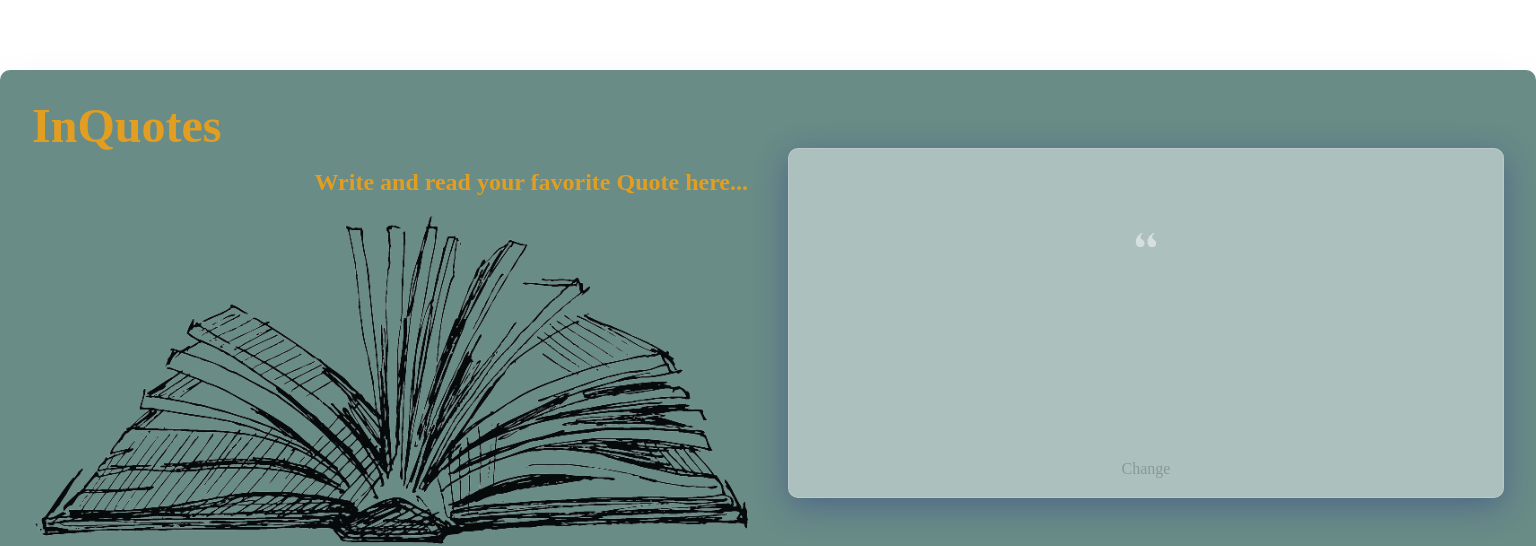
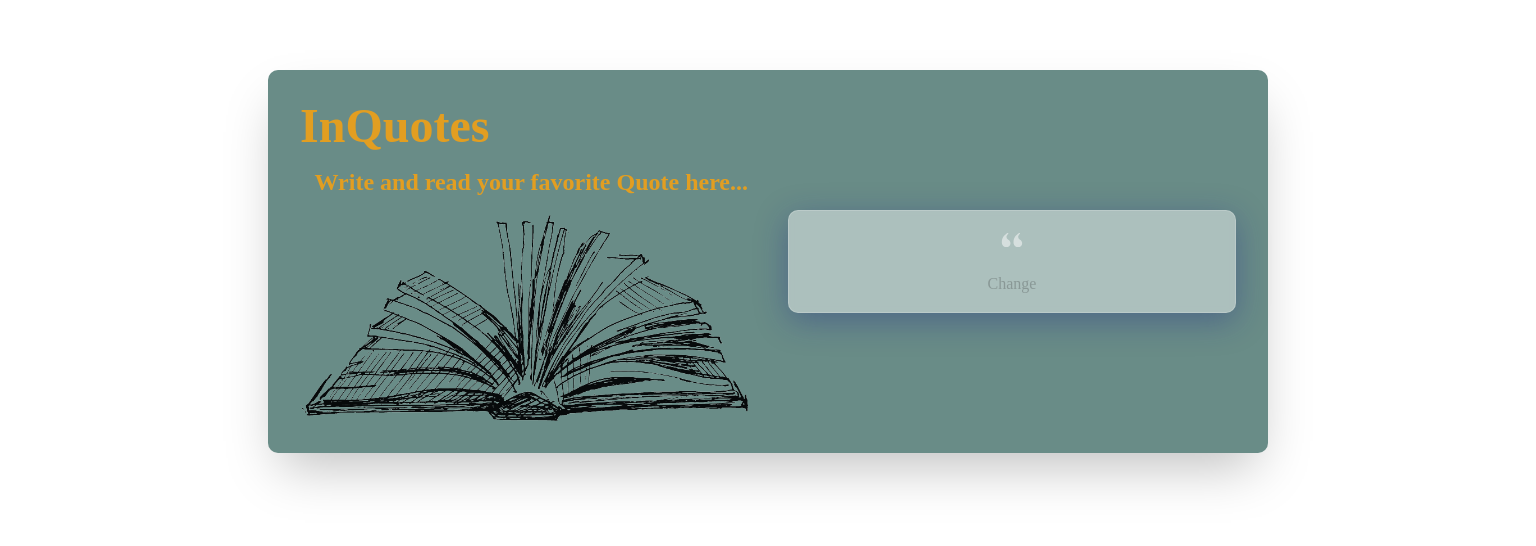
Before and after one commit to Nawzneen/Dreamopia, a Next.js app: page / in a window 1536 px wide. Shown: the part 138-684 px from the top of the page. Built offline with nearby package versions, Linux system fonts and the light colour scheme; no server answers; a web font is replaced by a local one.

Commit message:
Style: change style in profile and home page

```diff
--- a/styles/globals.css
+++ b/styles/globals.css
@@ -1,8 +1,8 @@
 @tailwind base;
 @tailwind components;
 @tailwind utilities;
-@import url('https://fonts.googleapis.com/css2?family=Caveat:wght@400..700&display=swap');
-@import url('https://fonts.googleapis.com/css2?family=Grandstander:ital,wght@0,100..900;1,100..900&display=swap');
+@import url("https://fonts.googleapis.com/css2?family=Caveat:wght@400..700&display=swap");
+@import url("https://fonts.googleapis.com/css2?family=Grandstander:ital,wght@0,100..900;1,100..900&display=swap");
 :root {
   --foreground-rgb: 0, 0, 0;
   --background-start-rgb: 214, 219, 220;
@@ -38,15 +38,15 @@
   --secondary-color: #2D9596;
   --tertiary-color: #9AD0C2;
   --quaternary-color: #F1FADA; */
-  --font-color: ##2f4858;
+  --font-color: #2f4858;
   --base-color: #466a71;
   --primary-color: #698c87;
   --secondary-color: #95ae9c;
   --tertiary-color: #c8cfb5;
   --quaternary-color: #fef0d6;
-  --primary-font-handwritten: 'Pacifico', cursive;
-  --secondary-font-handwritten: 'Amatic SC', cursive;
-  --tertiary-font-handwritten: 'Caveat', cursive;
+  --primary-font-handwritten: "Pacifico", cursive;
+  --secondary-font-handwritten: "Amatic SC", cursive;
+  --tertiary-font-handwritten: "Caveat", cursive;
 }
 
 /* .grandstander-<uniquifier> {
@@ -57,9 +57,8 @@
 } */
 
 /* ---------------------- */
-h1 h2 h3 h4 h5 h6{
+h1 h2 h3 h4 h5 h6 {
   font-family: var(--primary-font-sans-serif) !important;
-
 }
 
 .container {
@@ -67,7 +66,6 @@ h1 h2 h3 h4 h5 h6{
   margin-right: auto;
   padding-left: 1.5rem;
   padding-right: 1.5rem;
-
 }
 
 @media (min-width: 640px) {
@@ -76,6 +74,10 @@ h1 h2 h3 h4 h5 h6{
     padding-right: 1.5rem; */
     padding-left: 1.5rem;
     padding-right: 1.5rem;
+  }
+  .home_header_section {
+    width: 550px !important;
+    margin: auto;
   }
 }
 
@@ -86,6 +88,10 @@ h1 h2 h3 h4 h5 h6{
     padding-left: 3rem;
     padding-right: 3rem;
   }
+  .home_header_section {
+    width: 650px !important;
+    margin: auto;
+  }
 }
 
 @media (min-width: 1024px) {
@@ -94,6 +100,9 @@ h1 h2 h3 h4 h5 h6{
     padding-right: 2.5rem; */
     padding-left: 6rem;
     padding-right: 6rem;
+  }
+  .home_header_section {
+    width: 800px !important;
 
   }
 }
@@ -103,73 +112,91 @@ h1 h2 h3 h4 h5 h6{
     padding-left: 6rem;
     padding-right: 6rem;
   }
+  .home_header_section {
+    width: 1000px !important;
 
+  }
+}
+@media (min-width: 1536px) {
+  .container {
+    padding-left: 12rem;
+    padding-right: 12rem;
+  }
+  .home_header_section {
+    width: 1000px !important;
+
+
+  }
 }
 
 /* //////////////// */
-body{
-
+body {
   font-family: var(--tertiary-font-display);
   background-color: rgb(255, 255, 255);
   /* background-image: url("../public/pexels-caio.jpg") !important;
   background-repeat: none;
   background-size:contain ; */
-
 }
 
-nav{
+nav {
   height: 80px;
   /* background: rgb(38,80,115);
 background: linear-gradient(90deg, rgba(38,80,115,1) 0%, rgba(45,149,150,1) 100%, rgba(0,212,255,1) 100%);
 -webkit-box-shadow: -1px 18px 24px -23px rgba(0,0,0,0.75);
 -moz-box-shadow: -1px 18px 24px -23px rgba(0,0,0,0.75); */
-background: rgb(70,106,113);
-background: linear-gradient(90deg, rgba(70,106,113,1) 0%, rgba(252,255,203,1) 100%, rgba(105,140,135,1) 100%);
+  background: rgb(70, 106, 113);
+  background: linear-gradient(
+    90deg,
+    rgba(70, 106, 113, 1) 0%,
+    rgba(252, 255, 203, 1) 100%,
+    rgba(105, 140, 135, 1) 100%
+  );
   /* box-shadow: -1px 18px 24px -23px rgba(0,0,0,0.75) !important; */
-} */
-nav button{
+}
+*/ nav button {
   border: 2px white solid !important;
   padding: 4px 8px !important;
 }
 
-.home_header_section{
-  /* min-height: 90vh !important; */
+.home_header_section {
   font-family: "Grandstander", cursive;
-  /* background: rgb(38,80,115);
-  background: linear-gradient(90deg, rgba(38,80,115,1) 0%, rgba(45,149,150,1) 100%, rgba(0,212,255,1) 100%);
-  -webkit-box-shadow: -1px 18px 24px -23px rgba(0,0,0,0.75);
-  -moz-box-shadow: -1px 18px 24px -23px rgba(0,0,0,0.75);
-  box-shadow: -1px 18px 24px -23px rgba(0,0,0,0.75) !important; */
   background-color: var(--primary-color);
-    /* background-image: url("../public/pexels-caio-46274.jpg") !important; */
   background-repeat: no-repeat;
-  background-size:contain ;
+  background-size: contain;
   border-radius: 10px;
-  /* height: 90vh; */
-  /* width: fit-content; */
+  width: 400px;
+  margin-left: auto ;
+  margin-right: auto ;
+
 
 }
 .home_header_text {
-  color: rgb(226,158,33) !important;
-color: linear-gradient(90deg, rgba(226,158,33,1) 0%, rgba(252,255,203,1) 100%, rgba(0,212,255,1) 100%) !important;
+  color: rgb(226, 158, 33) !important;
+  color: linear-gradient(
+    90deg,
+    rgba(226, 158, 33, 1) 0%,
+    rgba(252, 255, 203, 1) 100%,
+    rgba(0, 212, 255, 1) 100%
+  ) !important;
 }
-.home_bottom_section{
+.home_bottom_section {
   background-color: var(--secondary-color);
 }
 
-.right_section{
-  background: rgba( 255, 255, 255, 0.45 );
-box-shadow: 0 8px 32px 0 rgba( 31, 38, 135, 0.37 );
-backdrop-filter: blur( 4px );
--webkit-backdrop-filter: blur( 4px );
+.right_section {
+  background: rgba(255, 255, 255, 0.45);
+  box-shadow: 0 8px 32px 0 rgba(31, 38, 135, 0.37);
+  backdrop-filter: blur(4px);
+  -webkit-backdrop-filter: blur(4px);
   border-radius: 10px;
-border: 1px solid rgba( 255, 255, 255, 0.18 );
+  border: 1px solid rgba(255, 255, 255, 0.18);
   font-family: "Caveat", cursive;
   font-optical-sizing: auto;
   font-weight: 400;
   font-style: normal;
-height: 350px;
-/* background-image: url("../public/khatkhati.svg"); */
+}
+.random_quote_text{
+  overflow-wrap: break-word;
 }
 .arrows {
   color: var(--quaternary-color);
@@ -177,11 +204,10 @@ height: 350px;
   border-radius: 50%;
   padding: 3px;
 }
-.arrows:hover{
+.arrows:hover {
   background-color: var(--base-color);
   cursor: pointer;
 }
-
 
 .btn {
   background-color: var(--primary-color);
@@ -194,7 +220,7 @@ height: 350px;
 .dropdown {
   position: absolute;
   font-size: 0.925rem;
-  background-color:var(--tertiary-color);
+  background-color: var(--tertiary-color);
   right: 0;
   top: 100%; /* Equivalent to top-full in Tailwind */
   width: 100%; /* Equivalent to w-full in Tailwind */
@@ -208,16 +234,14 @@ height: 350px;
   justify-content: flex-end; /* Equivalent to justify-end in Tailwind */
   align-items: flex-end; /* Equivalent to items-end in Tailwind */
 }
-.dropdown .signout_btn{
+.dropdown .signout_btn {
   margin-top: 5px;
   background-color: var(--primary-color);
   border: none;
-
 }
-.dropdown .signout_btn:hover{
+.dropdown .signout_btn:hover {
   background-color: black;
   color: white;
-
 }
 
 /* CREATING A POST */
@@ -227,9 +251,15 @@ form {
   padding: 10px 20px;
   height: max-content;
 }
-form textarea, form input {
-  border-radius: 10px
+form textarea,
+form input {
+  border-radius: 10px;
 }
 .glassmorphism {
-  background: rgba(203, 203, 203, 0.25);box-shadow: 0 8px 32px 0 rgba( 31, 38, 135, 0.37 );backdrop-filter: blur( 4px );-webkit-backdrop-filter: blur( 4px );border-radius: 10px;border: 1px solid rgba( 255, 255, 255, 0.18 );
+  background: rgba(203, 203, 203, 0.25);
+  box-shadow: 0 8px 32px 0 rgba(31, 38, 135, 0.37);
+  backdrop-filter: blur(4px);
+  -webkit-backdrop-filter: blur(4px);
+  border-radius: 10px;
+  border: 1px solid rgba(255, 255, 255, 0.18);
 }
```
Lines whose indentation alone changed are shown as unchanged.
